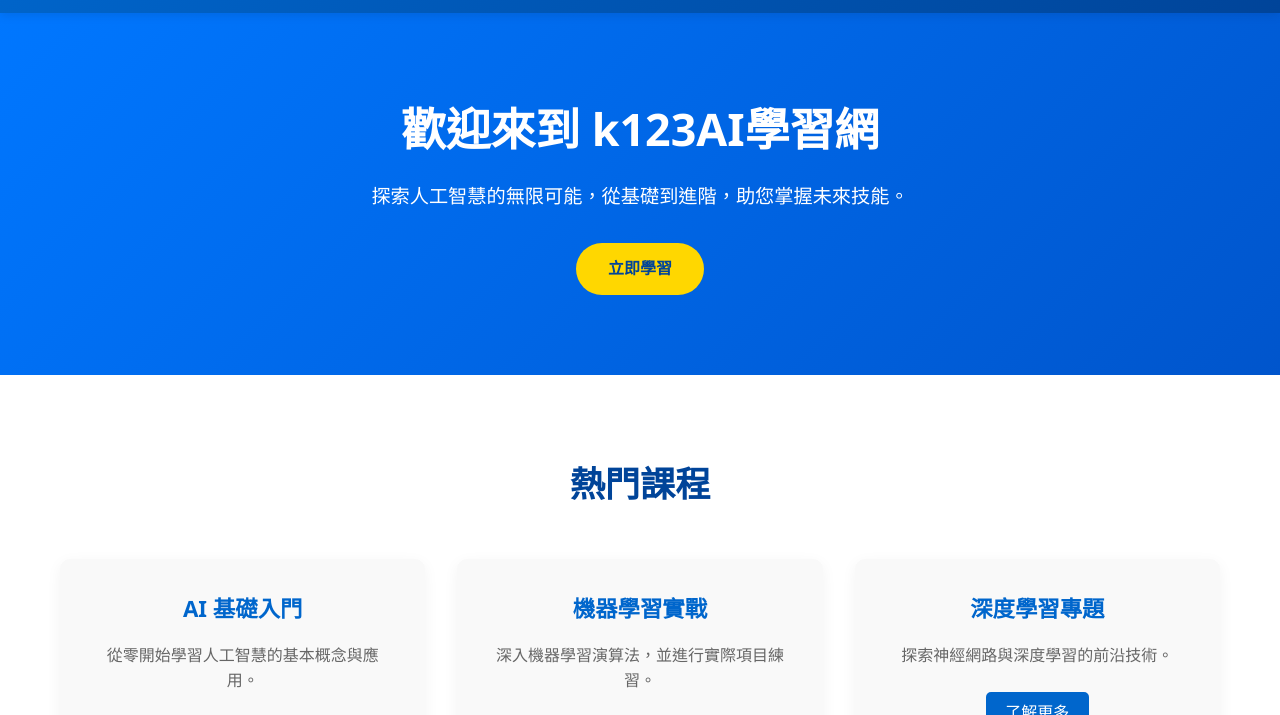
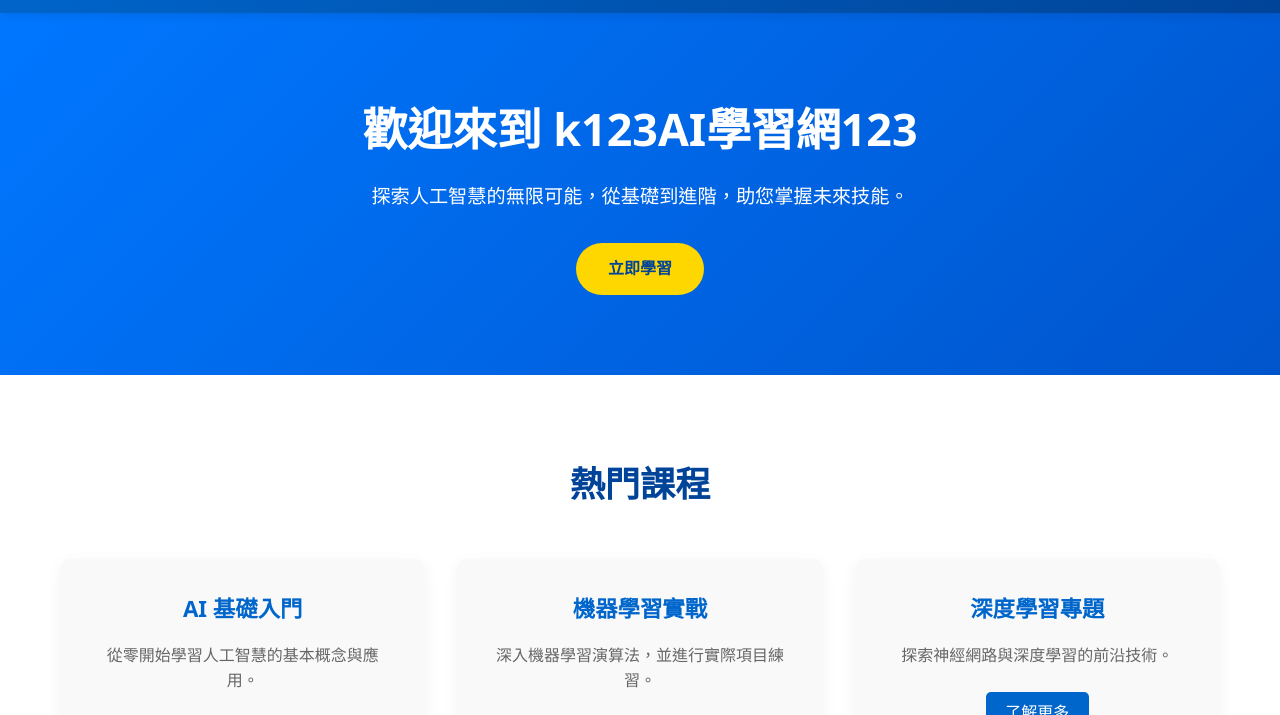
Before and after one commit to hnps/web1, a plain HTML site: page index.html in a window 1280 px wide. Shown: the part 69-784 px from the top of the page. Drawn offline with Linux system fonts and the light colour scheme.

Commit message:
Update/Deploy via k123github網站1.0 - index.html

```diff
--- a/index.html
+++ b/index.html
@@ -28,7 +28,7 @@
     <main>
         <section id="home" class="hero">
             <div class="container">
-                <h2>歡迎來到 k123AI學習網</h2>
+                <h2>歡迎來到 k123AI學習網123</h2>
                 <p>探索人工智慧的無限可能，從基礎到進階，助您掌握未來技能。</p>
                 <a href="#courses" class="btn">立即學習</a>
             </div>
```
